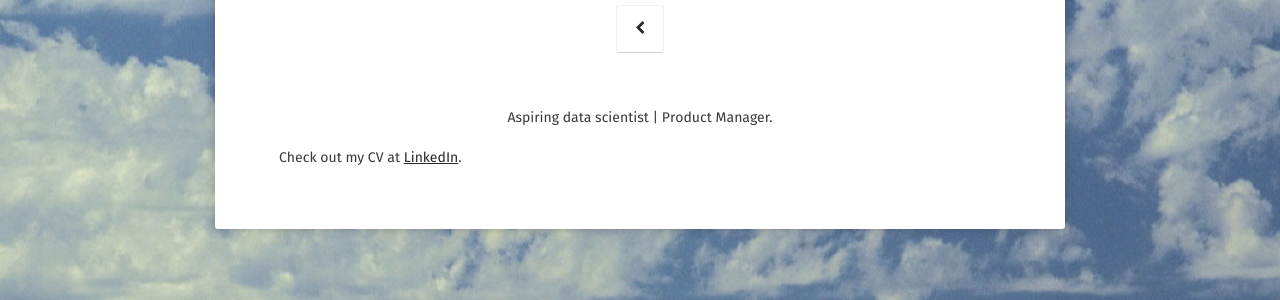
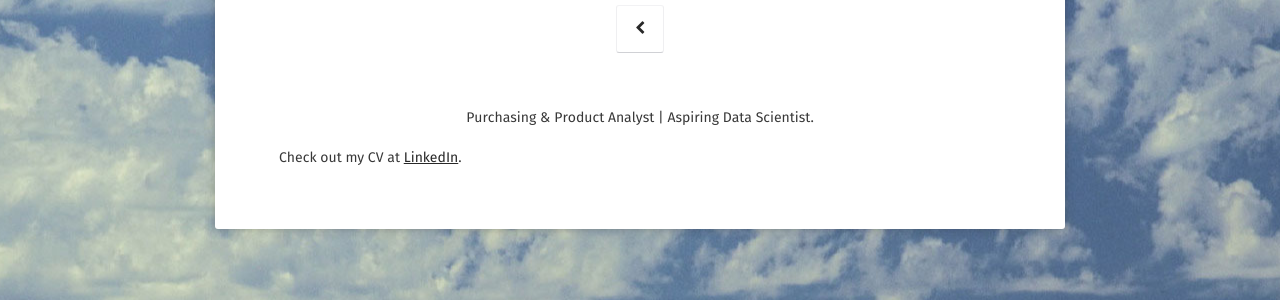
Before and after one commit to linusseah/linusseah.github.io, a Jekyll site: the page built from about/index.md, in a window 1280 px wide. Shown: the part 184-484 px from the top of the page. Built offline with Jekyll 4.4.1, drawn with Linux system fonts in a browser that asks for light colours; some web fonts are replaced.

Commit message:
Update index.md

```diff
--- a/about/index.md
+++ b/about/index.md
@@ -6,6 +6,6 @@ date: 2020-01-17
 comments: false
 ---
 
-<center>Aspiring data scientist | Product Manager.</center>
+<center>Purchasing & Product Analyst | Aspiring Data Scientist.</center>
 
 Check out my CV at [LinkedIn](https://www.linkedin.com/in/linus-seah-4964ab52/).
```
